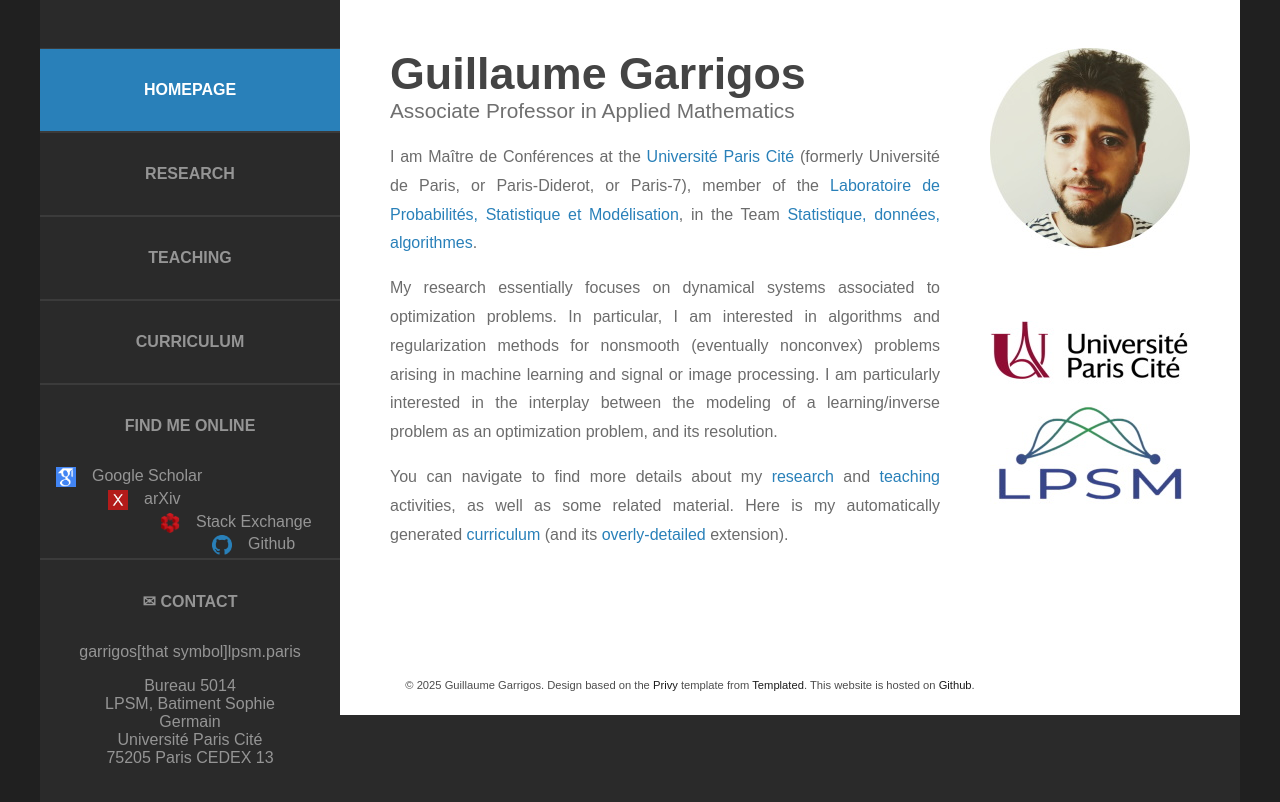
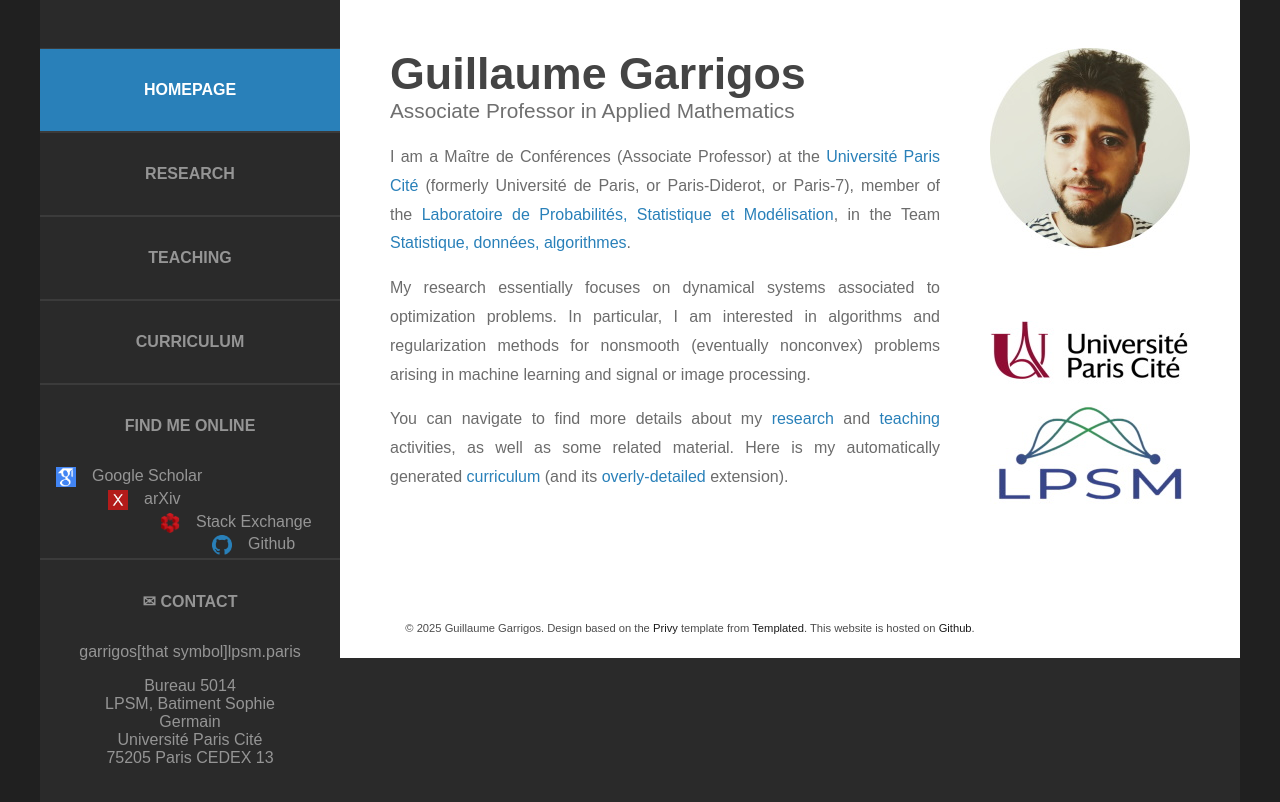
Before and after one commit to Guillaume-Garrigos/guillaume-garrigos.github.io, a Jekyll site: the page built from index.md, in a window 1280 px wide. Shown: the top 802 px of the page. Built offline with Jekyll 4.4.1, drawn with Linux system fonts in a browser that asks for light colours.

Commit message:
add associate professor
bc i m tired to look for it everytime

```diff
--- a/index.md
+++ b/index.md
@@ -3,11 +3,10 @@ layout: homepage
 title: Homepage
 ---
 
-I am  Maître de Conférences at the [Université Paris Cité](https://u-paris.fr/) (formerly Université de Paris, or Paris-Diderot, or Paris-7), member of the [Laboratoire de Probabilités, Statistique et Modélisation](https://www.lpsm.paris/), in the Team [Statistique, données, algorithmes](https://www.lpsm.paris/recherche/les-equipes/%C3%A9quipe-statistique/).
+I am a Maître de Conférences (Associate Professor) at the [Université Paris Cité](https://u-paris.fr/) (formerly Université de Paris, or Paris-Diderot, or Paris-7), member of the [Laboratoire de Probabilités, Statistique et Modélisation](https://www.lpsm.paris/), in the Team [Statistique, données, algorithmes](https://www.lpsm.paris/recherche/les-equipes/%C3%A9quipe-statistique/).
 
 My research essentially focuses on dynamical systems associated to optimization problems.
 In particular, I am interested in algorithms and regularization methods for nonsmooth (eventually nonconvex) problems arising in machine learning and signal or image processing.
-I am particularly interested in the interplay between the modeling of a learning/inverse problem as an optimization problem, and its resolution.
 
 You can navigate to find more details about my [research](/research) and [teaching](/teaching) activities, as well as some related material.
 Here is my automatically generated [curriculum](/curriculum/cv.pdf) (and its [overly-detailed](/curriculum/cv_long.pdf) extension).
```
